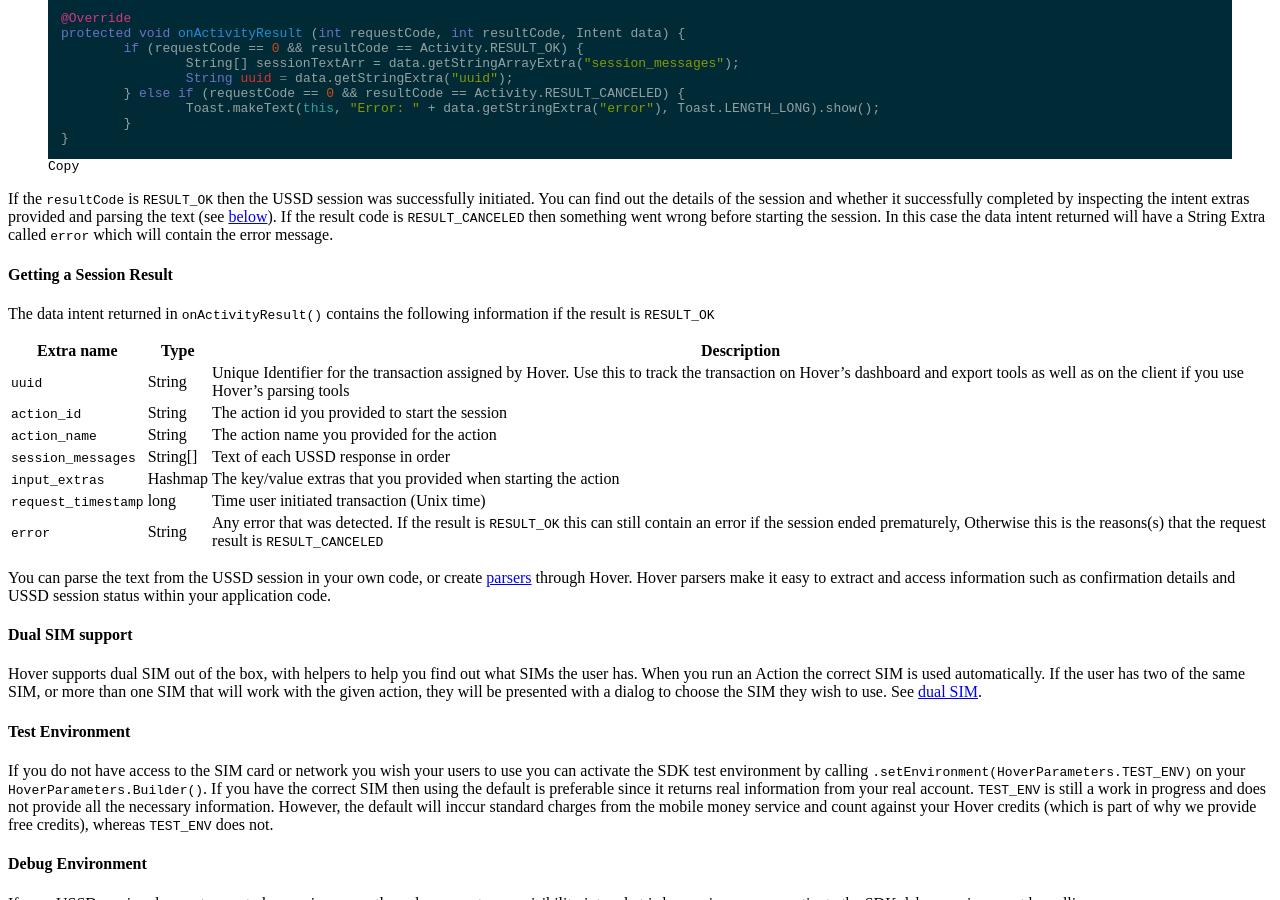
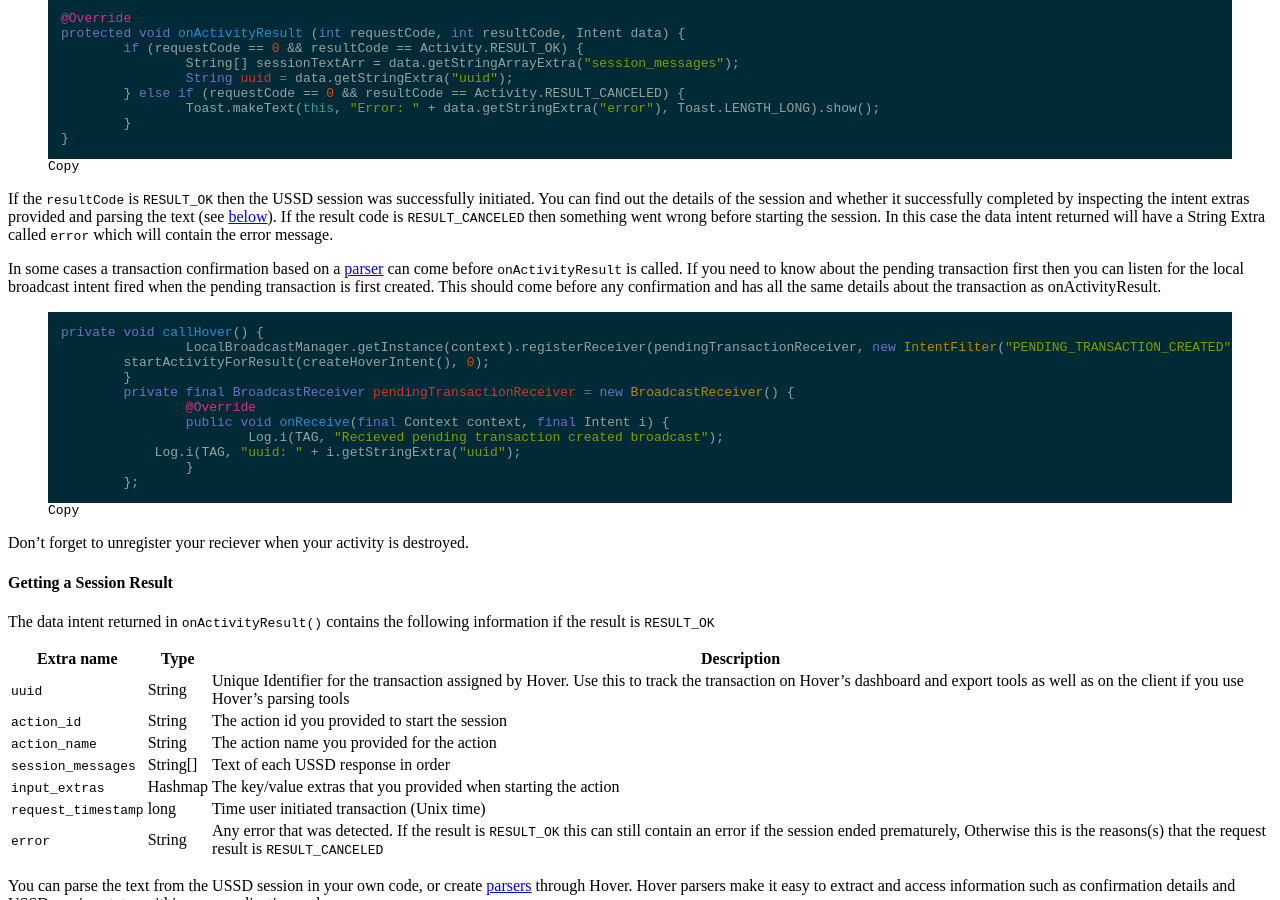
Before and after one commit to UseHover/hover-docs, a Jekyll site: the page built from ussd.md, in a window 1280 px wide and 900 px high, scrolled down 991 px. Built offline with Jekyll 4.4.1, drawn with Linux system fonts in a browser that asks for light colours; nearby versions of some CDN libraries; a style sheet for code colours, icons or effects is not loaded.

Commit message:
Update ussd.md

```diff
--- a/ussd.md
+++ b/ussd.md
@@ -16,6 +16,12 @@ By using `startActivityForResult()` you will get the content of the session once
 {% include action_result.html %}
 
 If the `resultCode` is `RESULT_OK` then the USSD session was successfully initiated. You can find out the details of the session and whether it successfully completed by inspecting the intent extras provided and parsing the text (see [below](#result)). If the result code is `RESULT_CANCELED` then something went wrong before starting the session. In this case the data intent returned will have a String Extra called `error` which will contain the error message.
+
+In some cases a transaction confirmation based on a [parser](/parsing) can come before `onActivityResult` is called. If you need to know about the pending transaction first then you can listen for the local broadcast intent fired when the pending transaction is first created. This should come before any confirmation and has all the same details about the transaction as onActivityResult.
+
+{% include pending_transaction_listener.html %}
+
+Don't forget to unregister your reciever when your activity is destroyed.
 
 #### Getting a Session Result
 
```
